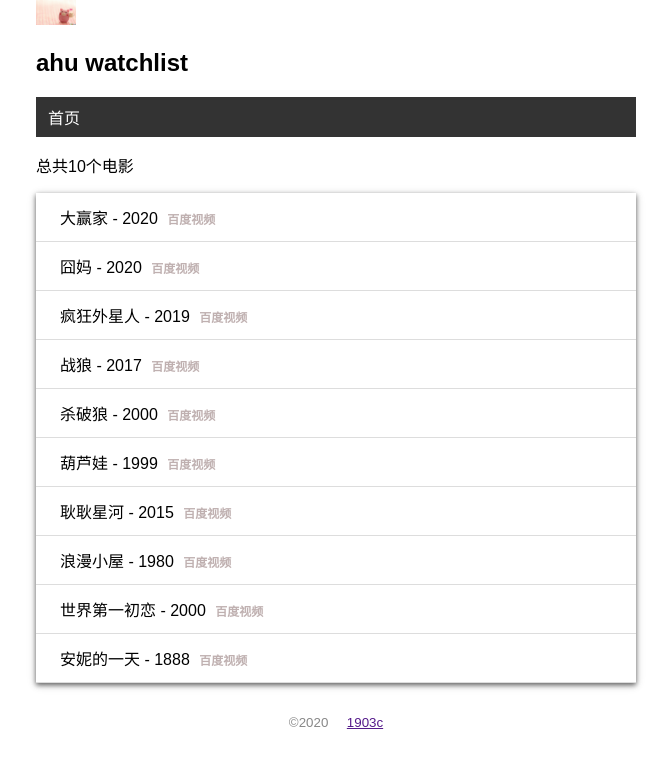
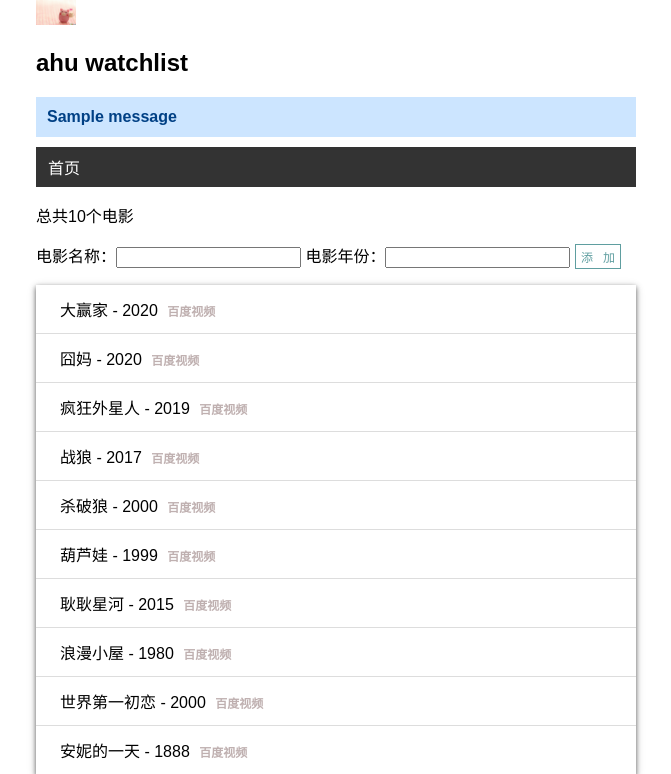
Before and after one commit to hu703/flaskweb, a Flask app: page / in a window 1280 px wide. Shown: the top 774 px of the page, without its empty margins (304-975 px from the left). Before the commit the page ends 729 px from the top, so only its background shows below. Run offline with Flask 2, Linux system fonts and the light colour scheme; data comes from the database, SQL or seed files in the repository; both versions use the stored data as it was after the commit; one stand-in notice (Sample message) is shown.

Commit message:
post提交数据和flash的使用

```diff
--- a/day1/watchlist/app.py
+++ b/day1/watchlist/app.py
@@ -1,6 +1,6 @@
 import os,sys
 
-from flask import Flask,url_for,render_template
+from flask import Flask,url_for,render_template,request,flash,redirect,url_for
 from flask_sqlalchemy import SQLAlchemy
 import click
 
@@ -15,6 +15,7 @@ app = Flask(__name__)
 
 app.config['SQLALCHEMY_DATABASE_URI'] =  prefix + os.path.join(app.root_path,'data.db')
 app.config['SQLALCHEMY_TRACK_MODIFICATIONS'] = False  # 对内存做优化
+app.config['SECRET_KEY'] = '1903_dev'
 
 db = SQLAlchemy(app) # 初始化app
 
@@ -32,11 +33,22 @@ class Movie(db.Model):
 
 
 # views 视图函数
-@app.route('/')
+@app.route('/', methods=['GET','POST'])
 def index():
-
-    user = User.query.first() # 查询出来的用户记录
     movie = Movie.query.all()
+    if request.method == 'POST':
+        g_title = request.form.get('title')
+        g_year = request.form.get('year')
+        # 验证数据
+        if not g_title or not g_year or len(g_year)>4 or len(g_title)>20:
+            flash('输入错误！')
+            return redirect(url_for('index'))
+        # 将数据保存到数据库
+        mov = Movie(title=g_title,year=g_year)
+        db.session.add(mov)
+        db.session.commit()
+        flash('提交成功！')
+        return redirect(url_for('index'))
 
     return render_template('index.html',movie=movie)
 
--- a/day1/watchlist/static/css/index.css
+++ b/day1/watchlist/static/css/index.css
@@ -68,3 +68,26 @@ nav ul li a:hover{
     color: cadetblue;
     font-size: 13px;
 }
+.sub{
+    font-size: 12px;
+    padding: 3px 5px;
+    cursor: pointer;
+    text-decoration: none;
+    background-color: white;
+    color: cadetblue;
+    border: 1px solid cadetblue;
+}
+.sub:hover{
+    background-color: cadetblue;
+    color: white;
+    font-weight: bold;
+}
+.alret{
+    position: relative;
+    padding: 10px;
+    margin: 10px 0;
+    border: 1px solid transparent;
+    color: #004085;
+    background-color: #cce5ff;
+    font-weight: bold;
+}
--- a/day1/watchlist/templates/base.html
+++ b/day1/watchlist/templates/base.html
@@ -12,6 +12,10 @@
 <body>
     <img src="{{ url_for('static', filename='img/bb.jpg') }}" alt="" class='img1'>
     <h2>{{ user.name }} watchlist</h2>
+    <!-- flash消息 -->
+    {% for message in get_flashed_messages() %}
+        <div class='alret'>{{ message }}</div>
+    {% endfor %}
     <nav>
         <ul>
             <li><a href="{{ url_for('index') }}">首页</a></li>
--- a/day1/watchlist/templates/index.html
+++ b/day1/watchlist/templates/index.html
@@ -1,9 +1,16 @@
-
 {% extends 'base.html' %}
 
 
 {% block content %}
 <p>总共{{ movie|length }}个电影</p>
+<!-- 添加电影的表单 -->
+<form action="" method="POST">
+    电影名称：<input type="text" name='title' required autocomplete="off">
+    电影年份：<input type="text" name='year' required autocomplete="off">
+    <input type="submit" value="添   加" class='sub'>
+</form>
+
+
 <ul class='movie_list'>
     {% for i in movie %}
         <li>
```
Also changed, not shown: day1/watchlist/data.db.
